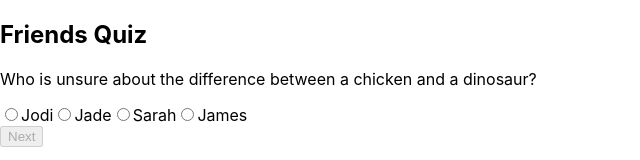
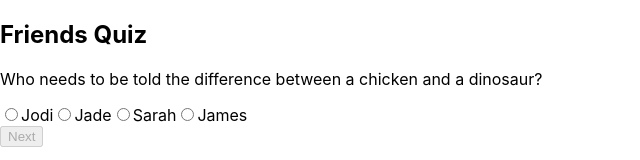
Before and after one commit to francislainy/portobello-quiz, a React (Create React App) app: page / in a window 1280 px wide. Shown: the top 160 px of the page, without its empty margins (0-640 px from the left). Built offline with nearby package versions, Linux system fonts and the light colour scheme.

Commit message:
Fix spelling

```diff
--- a/src/App.tsx
+++ b/src/App.tsx
@@ -5,7 +5,7 @@ import './App.css';
 // Sample questions about friends, now with optional images
 const questions = [
   {
-    question: "Who is unsure about the difference between a chicken and a dinosaur?",
+    question: "Who needs to be told the difference between a chicken and a dinosaur?",
     options: ["Jodi", "Jade", "Sarah", "James"],
     correctAnswer: "Jodi"
   },
```
